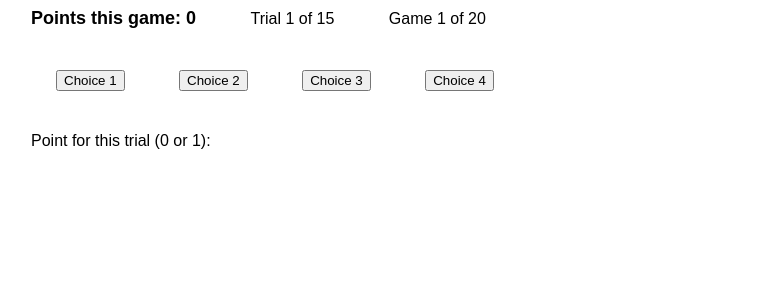
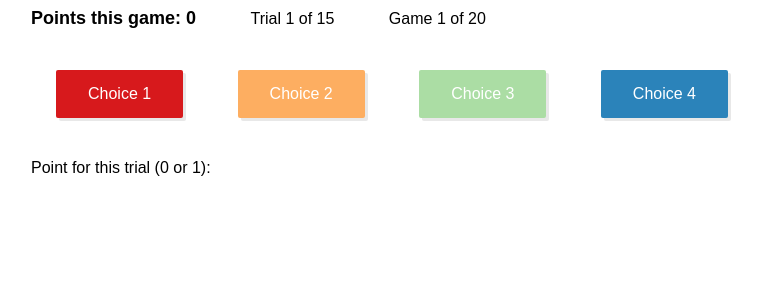
Before and after one commit to sharonzhou/mab-collab, a Flask app: page /play/1 in a window 1280 px wide. Shown: the top 300 px of the page, without its empty margins (19-781 px from the left). Run offline with Flask 2, Linux system fonts and the light colour scheme; some libraries are stand-ins or nearby versions.

Commit message:
btn press css and colors

```diff
--- a/single/app/static/css/app.css
+++ b/single/app/static/css/app.css
@@ -1,6 +1,22 @@
 #score_wrapper, #gameover {
 	font-weight: bold;
 	font-size: 18px;
+}
+
+.button-1 {
+	background-color: #d7191c;
+}
+
+.button-2 {
+	background-color: #fdae61;
+}
+
+.button-3 {
+	background-color: #abdda4;
+}
+
+.button-4 {
+	background-color: #2b83ba;
 }
 
 #trial_wrapper, #game_wrapper {
@@ -14,4 +30,30 @@ body {
 
 button {
 	margin: 25px;
+	padding: 15px 32px;
+	color: white;
+	border: none;
+	text-align: center;
+	text-decoration: none;
+	display: inline-block;
+	font-size: 16px;
+	border-radius: 2px;
+	-webkit-transition: all .1s;
+	-moz-transition: all .1s;
+	transition: all .1s;
+	-webkit-box-shadow: 3px 3px 0px #E8E8E8;
+	-moz-box-shadow: 3px 3px 0px #E8E8E8;
+	box-shadow: 3px 3px 0px #E8E8E8;
 }
+
+button:hover {
+	opacity: .7;
+}
+
+button:active {
+	border: 2px;
+	color: #000000;
+	-webkit-box-shadow: 3px 3px 0px #6a6a5e;
+	-moz-box-shadow: 3px 3px 0px #6a6a5e;
+	box-shadow: 3px 3px 0px #6a6a5e;
+}
--- a/single/app/templates/play.html
+++ b/single/app/templates/play.html
@@ -6,10 +6,10 @@
 	<span id="game_wrapper" class="wrapper">Game <span id="game">1</span> of 20</span>
 
 	<p>
-		<button type="button" id="1">Choice 1</button>
-		<button type="button" id="2">Choice 2</button>
-		<button type="button" id="3">Choice 3</button>
-		<button type="button" id="4">Choice 4</button>
+		<button type="button" class="button-1" id="1">Choice 1</button>
+		<button type="button" class="button-2" id="2">Choice 2</button>
+		<button type="button" class="button-3" id="3">Choice 3</button>
+		<button type="button" class="button-4" id="4">Choice 4</button>
 	</p>
 	<div>Point for this trial (0 or 1): <span id="reward"></span></div>
 {% endblock %}
```
